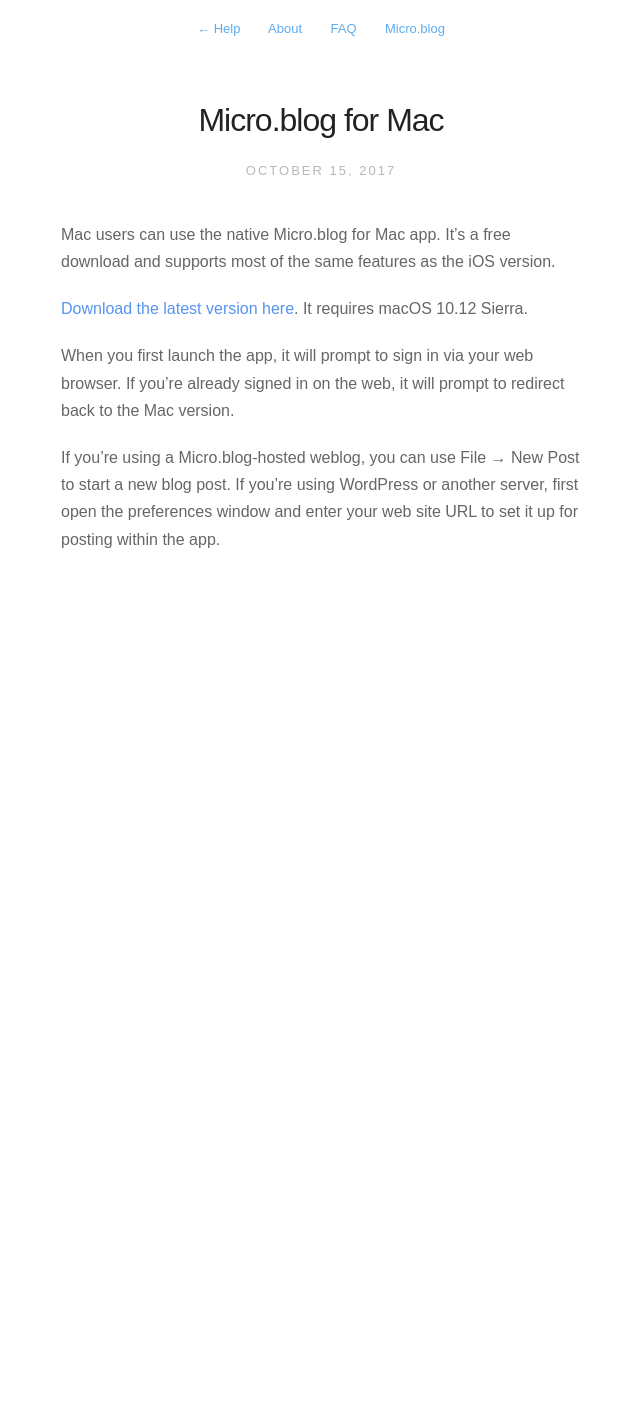
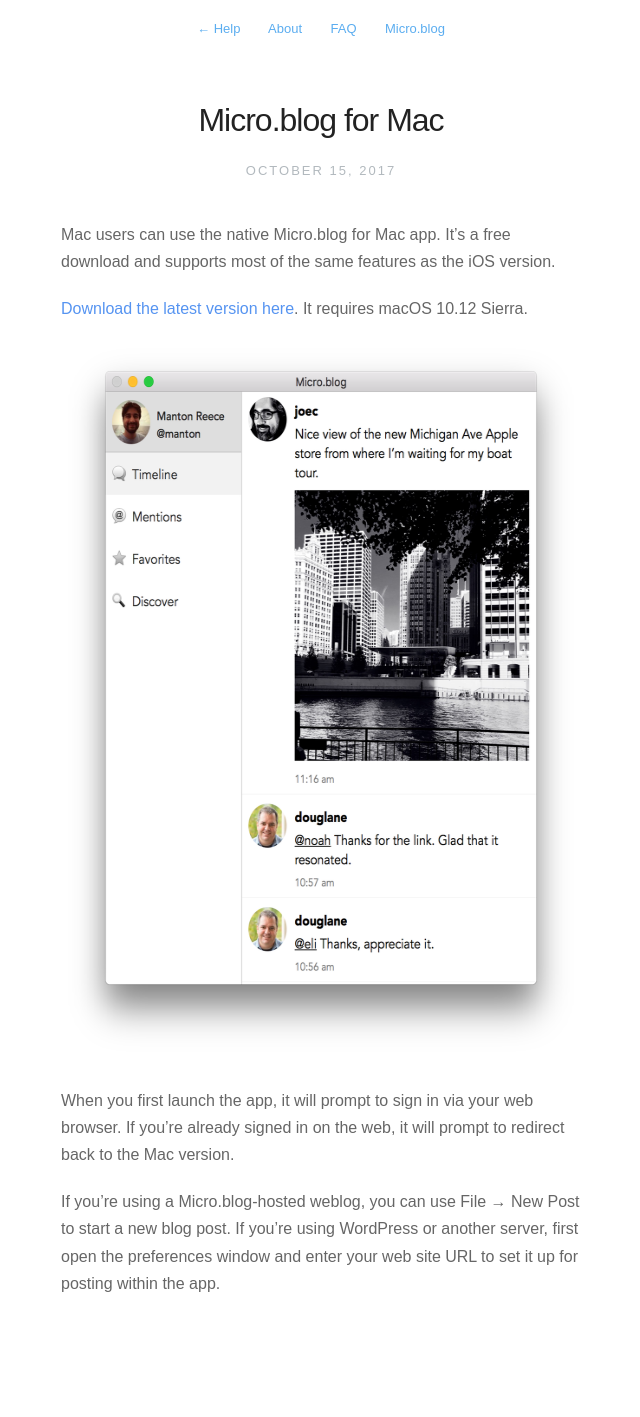
Before and after one commit to microdotblog/help.micro.blog, a Jekyll site: the page built from _posts/2017-10-15-mac-version.markdown, in a window 1280 px wide. Shown: the whole page, without its empty margins (319-959 px from the left). Built offline with Jekyll 4.4.1, drawn with Linux system fonts in a browser that asks for light colours; nearby versions of some CDN libraries; before the commit the page ends 900 px from its top, so only the background shows below that.

Commit message:
Include Mac screenshot in help.

```diff
--- a/_posts/2017-10-15-mac-version.markdown
+++ b/_posts/2017-10-15-mac-version.markdown
@@ -8,6 +8,8 @@
 
 [Download the latest version here](https://s3.amazonaws.com/micro.blog/mac/Micro.blog_1.0b12.zip). It requires macOS 10.12 Sierra.
 
+<img src="http://help.micro.blog/assets/images/mac_screenshot.png" width="600" height="716" alt="Mac screenshot" />
+
 When you first launch the app, it will prompt to sign in via your web browser. If you're already signed in on the web, it will prompt to redirect back to the Mac version.
 
 If you're using a Micro.blog-hosted weblog, you can use File → New Post to start a new blog post. If you're using WordPress or another server, first open the preferences window and enter your web site URL to set it up for posting within the app.
```
